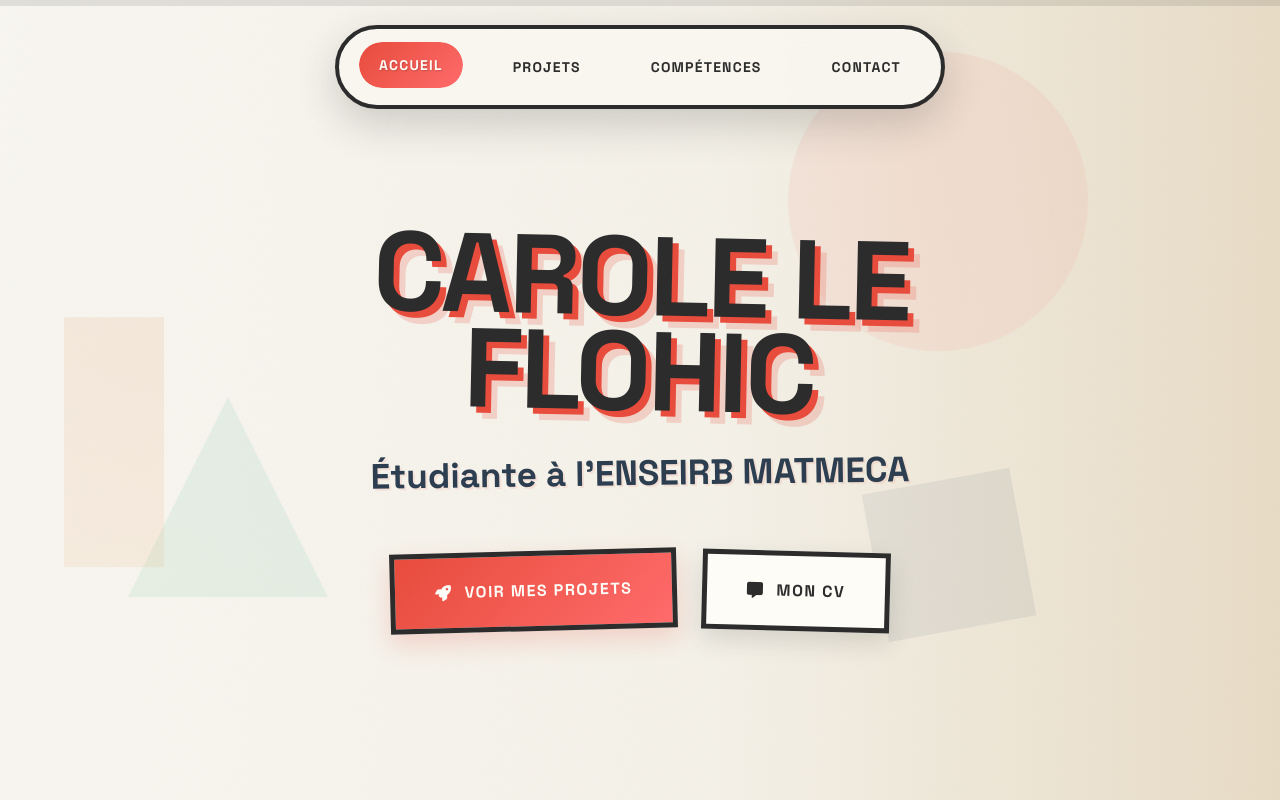
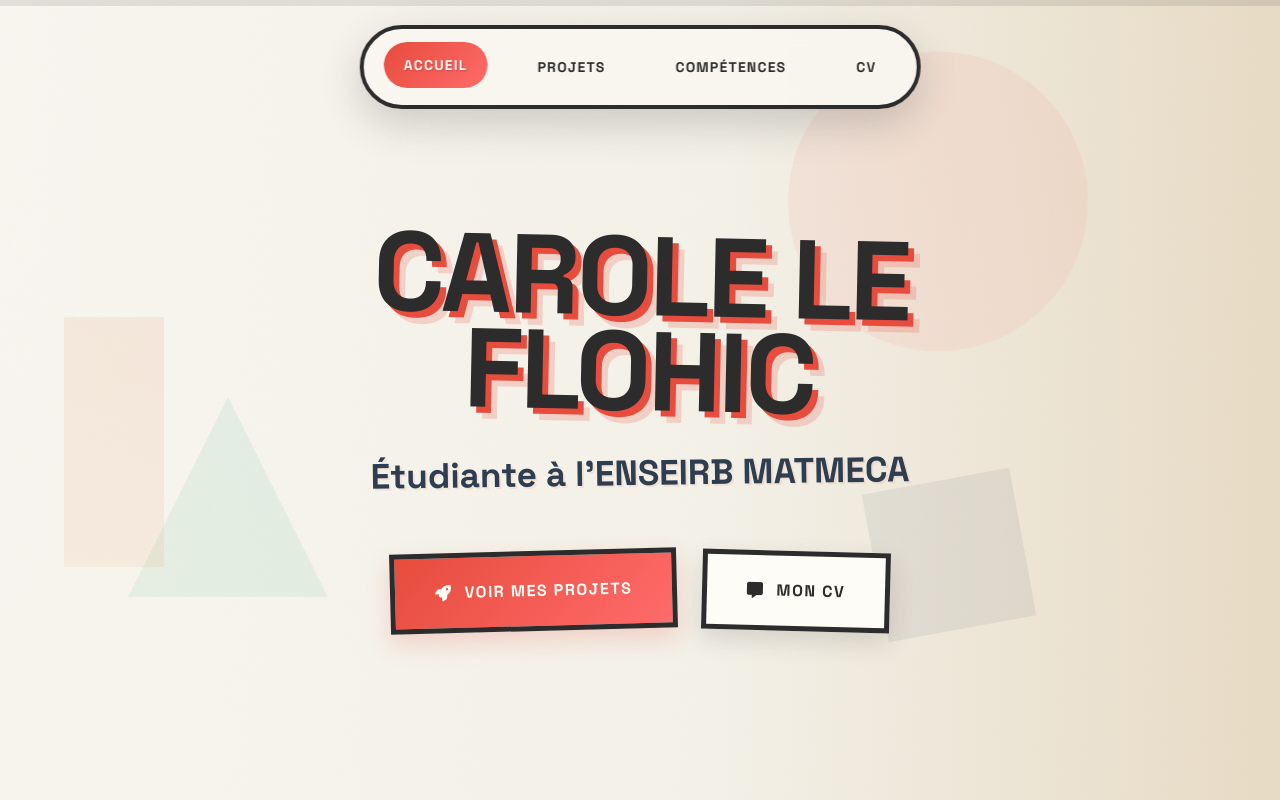
Before and after one commit to CaroleLf/CaroleLf.github.io, a website: page index.html in a window 1280 px wide. Shown: the top 800 px of the page. Drawn offline with Linux system fonts and the light colour scheme.

Commit message:
Update navbar

```diff
--- a/index.html
+++ b/index.html
@@ -26,7 +26,7 @@
             <li><a href="#accueil" class="nav-link active">Accueil</a></li>
             <li><a href="#projets" class="nav-link">Projets</a></li>
             <li><a href="#competences" class="nav-link">Compétences</a></li>
-            <li><a href="#contact" class="nav-link">Contact</a></li>
+            <li><a href="#contact" class="nav-link">CV</a></li>
         </ul>
     </nav>
     <section id="accueil" class="hero">
```
